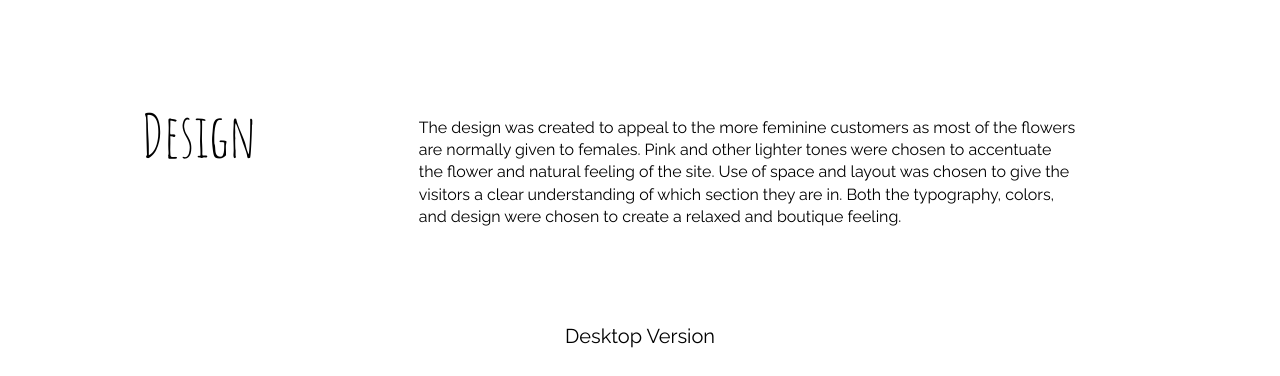
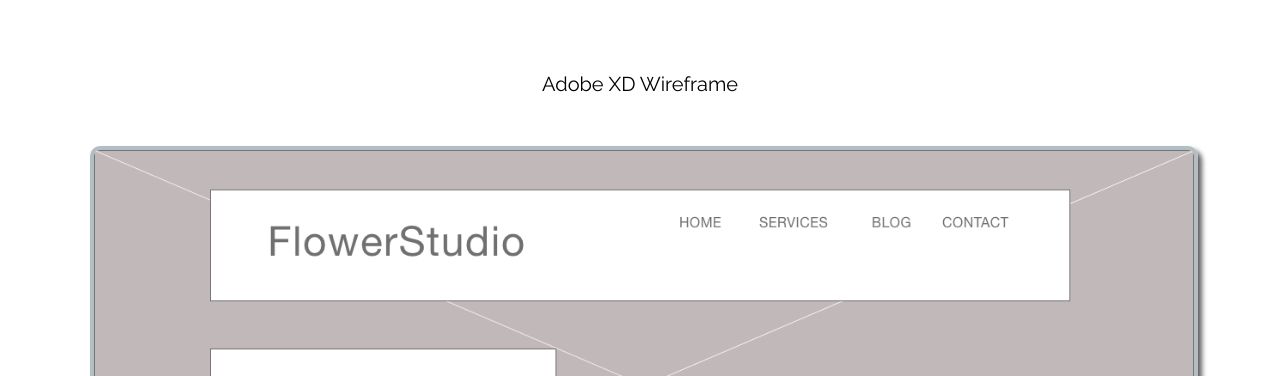
Before and after one commit to timhsu87/Tim-Portfolio, a plain HTML site: page project3.html in a window 1280 px wide. Shown: the part 1695-2071 px from the top of the page. Drawn offline with nearby package versions, Linux system fonts and the light colour scheme.

Commit message:
wireframes

```diff
--- a/project3.html
+++ b/project3.html
@@ -70,6 +70,19 @@
                     </div>
         </div>
 
+        <div class="project-container">
+
+                         <div class="screen-header">
+                                Adobe XD Wireframe
+                        </div>
+
+
+                        <div>
+                            <img class="effect1" src="./images/flowerstudio-wireframe1.png" alt="flowerstudio-wireframe">
+                            <img class="effect1" src="./images/flowerstudio-wireframe2.png" alt="flowerstudio-wireframe">
+                       </div>
+                    </div>
+
         <div class="project-col">
             <div class="plan-header">Design</div>
 
```
Also changed, not shown: project4.html (+14 -1 lines), images/church-wireframe.png (added), images/flowerstudio-wireframe1.png (added), images/flowerstudio-wireframe2.png (added).
